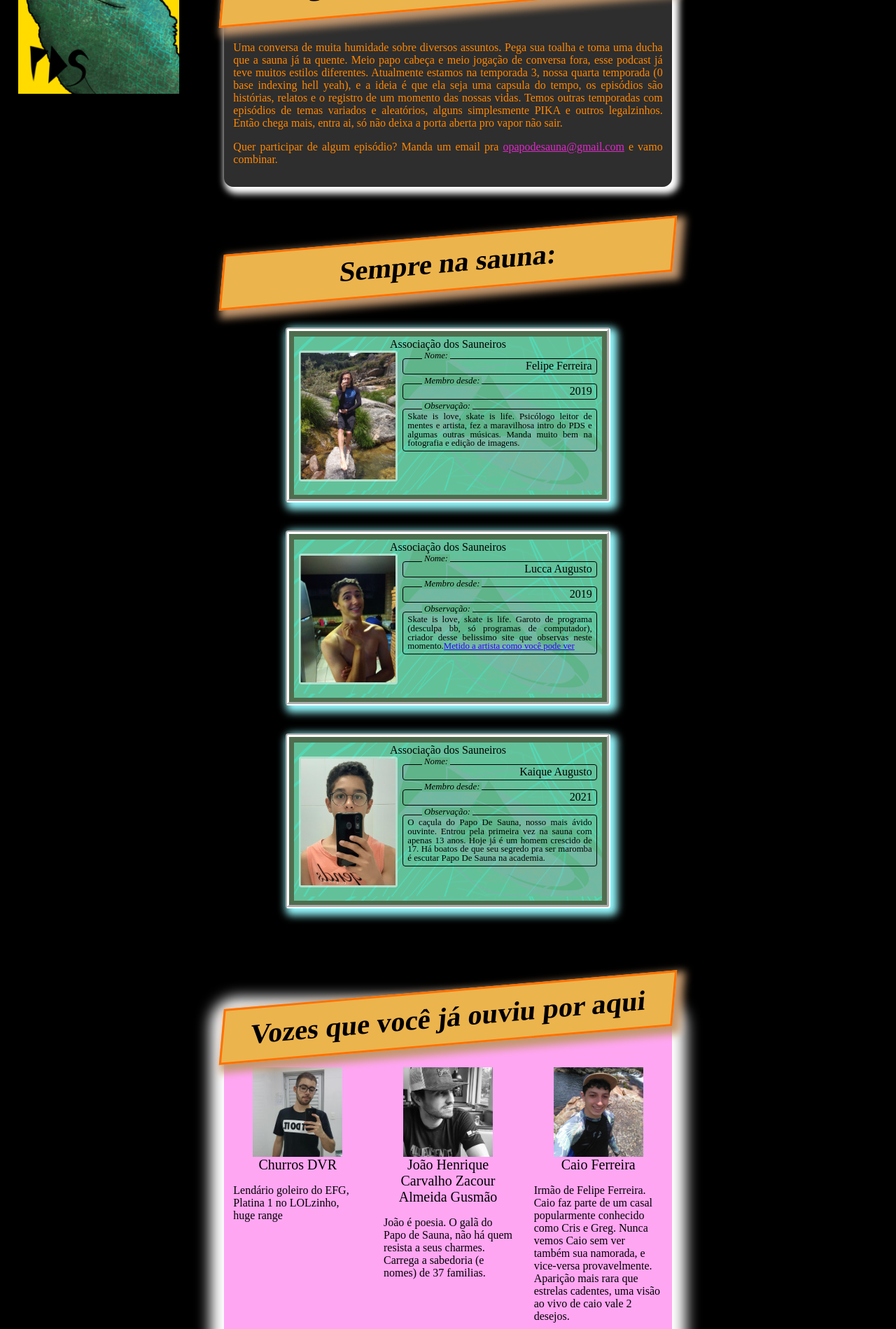
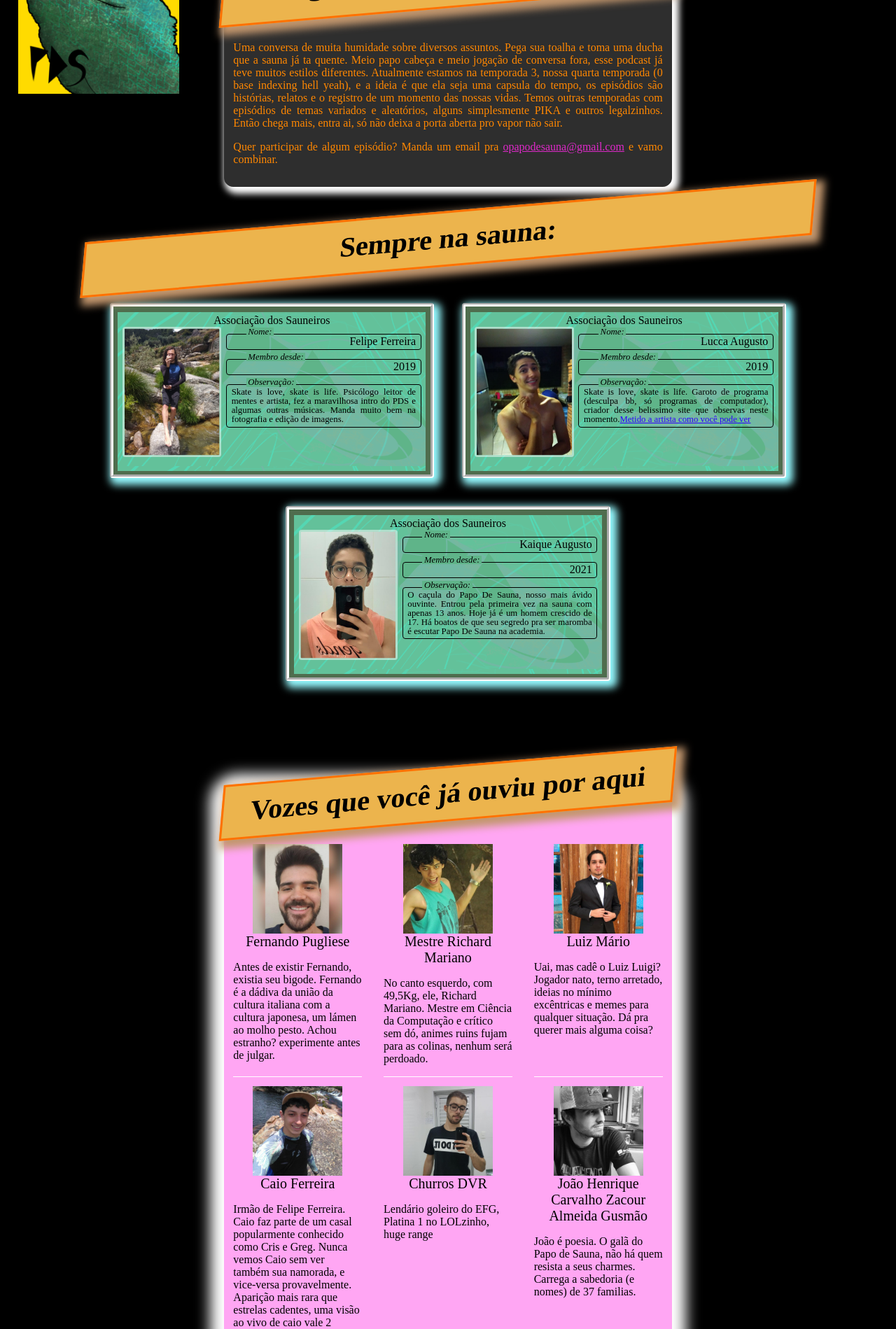
Before and after one commit to luccaugusto/pds, a Jekyll site: the page built from sobre.html, in a window 1280 px wide. Shown: the part 677-2576 px from the top of the page at 70% size. Built offline with Jekyll 4.4.1, drawn with Linux system fonts in a browser that asks for light colours; some of the changed text lies outside the part shown.

Commit message:
improve page margins and alignments

```diff
--- a/_includes/other-members.html
+++ b/_includes/other-members.html
@@ -1,4 +1,4 @@
-<div class="w30 sm-w100 flex flex-column flex-center">
+<div class="w30 sm-w100 flex flex-column flex-wrap flex-center member-container">
     <img class="square-image" src="{{ include.image }}" alt="{{ include.alt }}" class="w100"/>
     <span class="font15">{{ include.name }}</span>
     <p class="font12 text-left">
--- a/assets/css/style.css
+++ b/assets/css/style.css
@@ -92,7 +92,9 @@ a {
 	-webkit-box-sizing: border-box;
 	box-shadow: 5px 5px 10px 4px #940080;
 }
-.item img{max-width:100%;}
+.item img {
+	max-width:100%;
+}
 .thumbnail {
 	width: 90%;
 }
@@ -103,6 +105,7 @@ a {
 	left: 15pt;
 }
 .heading {
+	max-width: 1000px;
 	color: black;
 	background-color: #ecb44d;
     padding: 10pt;
@@ -162,7 +165,7 @@ a {
 }
 .episodio {
 	border-radius: 10pt;
-	margin: 15pt;
+	margin: 15pt 0;
 	text-align: justify;
 	border: 5pt solid;
 }
@@ -213,6 +216,7 @@ a {
 	display: flex;
 }
 .flex-center {
+	align-content: center;
 	align-items: center;
 }
 .flex-column {
@@ -365,6 +369,9 @@ a {
 .my25 {
 	margin: 25pt 0;
 }
+.my50 {
+	margin: 50pt 0;
+}
 .my100 {
 	margin: 100pt 0;
 }
@@ -442,7 +449,12 @@ a {
     box-shadow: 0px 0px 20px 20px #fff;
 	border-radius: 15pt;
 }
+.member-container {
+	border-bottom: 1px solid #fff;
+	margin-bottom: 10pt;
+}
 .id-card {
+	color: black;
 	padding: 5pt;
 	background-color: #4f6d4e;
 	height: 170pt;
@@ -553,6 +565,9 @@ a {
 	.sm-w100 {
 		width: 100%;
 	}
+	.sm-flex-column {
+		flex-direction: column;
+	}
 	.banner {
 		min-height: 15vh;
 	}
@@ -564,9 +579,6 @@ a {
 	}
 	.desktop-hidden {
 		display: block;
-	}
-	.central {
-		margin: 0 15% auto;
 	}
 	.mtm5 {
 		margin-top: -5%;
--- a/sobre.html
+++ b/sobre.html
@@ -16,10 +16,9 @@ permalink: /sobre/
         </p>
     </div>
 </div>
-<div class="central">
-    <div class="my25" style="margin-bottom: 15%">
-        <h1 class="text-center heading">Sempre na sauna:</h1>
-        <div class="flex flex-center flex-column extended-up">
+<div class="mauto my50" style="max-width: 1280px;">
+    <h1 class="text-center mauto heading">Sempre na sauna:</h1>
+    <div class="my50 flex flex-center justify-center flex-row flex-wrap extended-up sm-flex-column">
         {% include id-card.html
             image="/images/felipe.jpg"
             image-alt="felipe"
@@ -42,29 +41,19 @@ permalink: /sobre/
             year="2021"
             desc="O caçula do Papo De Sauna, nosso mais ávido ouvinte. Entrou pela primeira vez na sauna com apenas 13 anos. Hoje já é um homem crescido de 17. Há boatos de que seu segredo pra ser maromba é escutar Papo De Sauna na academia."
         %}
-        </div>
     </div>
+</div>
 
+<div class="central">
     <h2 class="text-center p10 heading">Vozes que você já ouviu por aqui</h2>
     <div class="my25 p10 fundo-secundario extended-up">
         <div class="flex flex-row justify-between flex-wrap text-center">
             {%
                 include other-members.html
-                image="/images/churros.jpg"
-                name="Churros DVR"
-                desc="Lendário goleiro do EFG, Platina 1 no LOLzinho, huge range"
-            %}
-            {%
-                include other-members.html
-                image="/images/joao.jpg"
-                name="João Henrique Carvalho Zacour Almeida Gusmão"
-                desc="João é poesia. O galã do Papo de Sauna, não há quem resista a seus charmes. Carrega a sabedoria (e nomes) de 37 familias."
-            %}
-            {%
-                include other-members.html
-                image="/images/caio.jpg"
-                name="Caio Ferreira"
-                desc="Irmão de Felipe Ferreira. Caio faz parte de um casal popularmente conhecido como Cris e Greg. Nunca vemos Caio sem ver também sua namorada, e vice-versa provavelmente. Aparição mais rara que estrelas cadentes, uma visão ao vivo de caio vale 2 desejos."
+                name="Fernando Pugliese"
+                image="/images/fernando.jpg"
+                alt="fernando"
+                desc="Antes de existir Fernando, existia seu bigode. Fernando é a dádiva da união da cultura italiana com a cultura japonesa, um lámen ao molho pesto. Achou estranho? experimente antes de julgar."
             %}
             {%
                 include other-members.html
@@ -80,10 +69,21 @@ permalink: /sobre/
             %}
             {%
                 include other-members.html
-                name="Fernando Pugliese"
-                image="/images/fernando.jpg"
-                alt="fernando"
-                desc="Antes de existir Fernando, existia seu bigode. Fernando é a dádiva da união da cultura italiana com a cultura japonesa, um lámen ao molho pesto. Achou estranho? experimente antes de julgar."
+                image="/images/caio.jpg"
+                name="Caio Ferreira"
+                desc="Irmão de Felipe Ferreira. Caio faz parte de um casal popularmente conhecido como Cris e Greg. Nunca vemos Caio sem ver também sua namorada, e vice-versa provavelmente. Aparição mais rara que estrelas cadentes, uma visão ao vivo de caio vale 2 desejos."
+            %}
+            {%
+                include other-members.html
+                image="/images/churros.jpg"
+                name="Churros DVR"
+                desc="Lendário goleiro do EFG, Platina 1 no LOLzinho, huge range"
+            %}
+            {%
+                include other-members.html
+                image="/images/joao.jpg"
+                name="João Henrique Carvalho Zacour Almeida Gusmão"
+                desc="João é poesia. O galã do Papo de Sauna, não há quem resista a seus charmes. Carrega a sabedoria (e nomes) de 37 familias."
             %}
         </div>
     </div>
```
